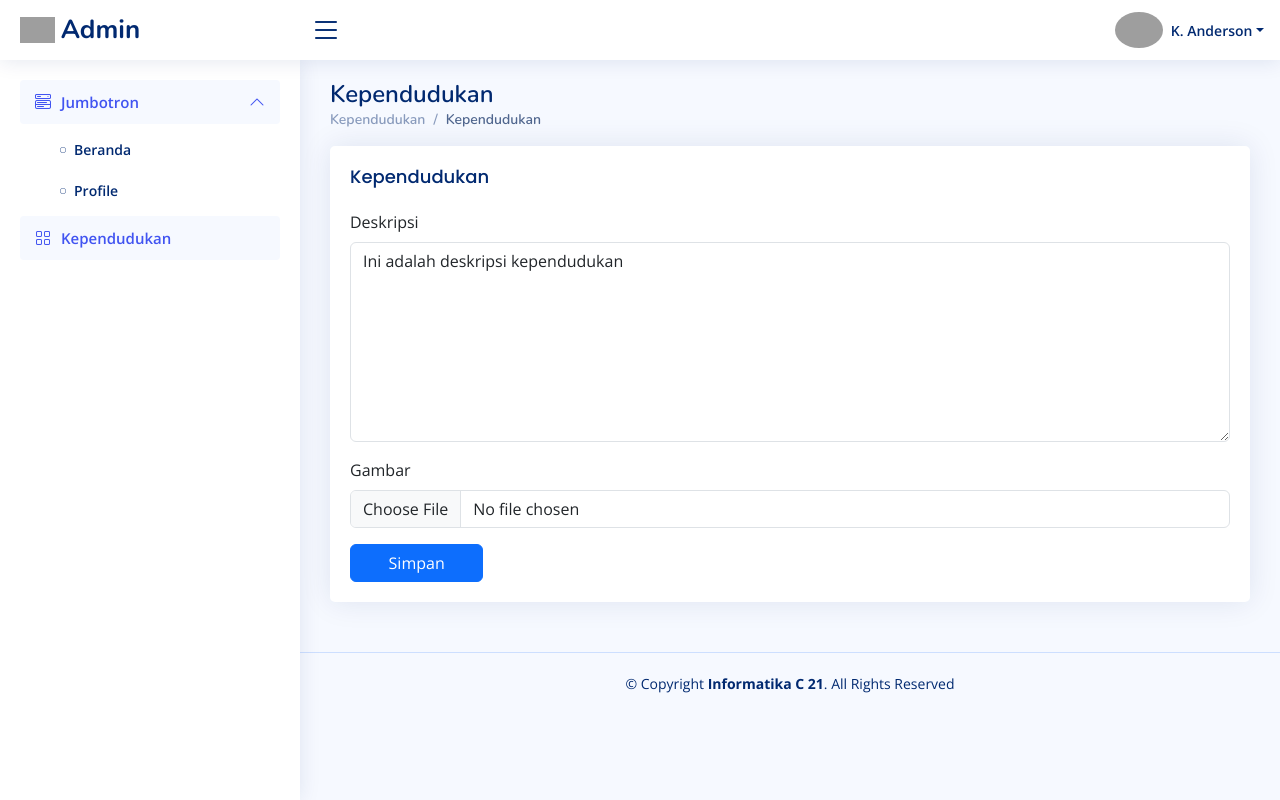
After one commit to dean131/website_karang_taruna_jlapan, a Django app: page /admin/kependudukan/ in a window 1280 px wide. The commit adds this page. Run offline with Django 3.2, Linux system fonts and the light colour scheme; data comes from the database, SQL or seed files in the repository; both versions use the stored data as it was after the commit; some libraries are stand-ins or nearby versions; grey boxes are pictures that could not be loaded.

Commit message:
Add kependudukan feature

```diff
--- a/base/templates/base/home.html
+++ b/base/templates/base/home.html
@@ -77,11 +77,11 @@
             <h2>Data Kependudukan Desa Jlapan</h2>
             <p class="mt-5">{{ kependudukan.deskripsi }}</p>
         </div>
+        {% if kependudukan.foto %}
         <div class="col-md-6 d-flex justify-content-center">
-            <div class="align-self-center m-3 w-75">
-                <img src="{{ kependudukan.foto.url }}" class="w-100 shadow rounded">
-            </div>
+            <img src="{{ kependudukan.foto.url }}" class="w-75 align-self-center shadow rounded">
         </div>
+        {% endif %}
     </div>
 </div>
 <!-- End Kependudukan -->
--- a/myadmin/templates/myadmin/components/sidebar.html
+++ b/myadmin/templates/myadmin/components/sidebar.html
@@ -18,7 +18,14 @@
                     </a>
                 </li>
             </ul>
-        </li><!-- End Components Nav -->
+        </li><!-- End Jumbotrons Nav -->
+
+        <li class="nav-item">
+            <a class="nav-link" href="{% url 'kependudukan' %}">
+                <i class="bi bi-grid"></i>
+                <span>Kependudukan</span>
+            </a>
+        </li><!-- End Kependudukan Nav -->
 
 
     </ul>
--- a/myadmin/templates/myadmin/jumbotron_profile.html
+++ b/myadmin/templates/myadmin/jumbotron_profile.html
@@ -7,7 +7,7 @@
         <h1>Jumbotron</h1>
         <nav>
             <ol class="breadcrumb">
-                <li class="breadcrumb-item"><a href="#">Beranda</a></li>
+                <li class="breadcrumb-item"><a href="#">Jumbotron</a></li>
                 <li class="breadcrumb-item active">Jumbotron Profile</li>
             </ol>
         </nav>
--- /dev/null
+++ b/myadmin/templates/myadmin/kependudukan.html
@@ -0,0 +1,51 @@
+{% extends 'myadmin/base.html' %}
+
+{% block content %}
+<main id="main" class="main">
+
+    <div class="pagetitle">
+        <h1>Kependudukan</h1>
+        <nav>
+            <ol class="breadcrumb">
+                <li class="breadcrumb-item"><a href="#">Kependudukan</a></li>
+                <li class="breadcrumb-item active">Kependudukan</li>
+            </ol>
+        </nav>
+    </div>
+    <!-- End Page Title -->
+
+    <section class="section dashboard">
+        <div class="card">
+            <div class="card-body">
+                <h5 class="card-title">Kependudukan</h5>
+
+                <!-- Vertical Form -->
+                <form class="row g-3" method="post" enctype="multipart/form-data">
+                    {% csrf_token %}
+
+                    <div class="col-12">
+                        <label for="inputPassword" class="form-label">Deskripsi</label>
+                        <textarea class="form-control" style="height: 200px" name="deskripsi"
+                            required>{{ kependudukan.deskripsi }}</textarea>
+                    </div>
+
+                    <div class="col-12">
+                        <label for="formFile" class="form-label">Gambar</label>
+                        <input class="form-control" type="file" id="formFile" name="foto">
+                    </div>
+
+                    <div class="col-2 d-grid">
+                        <button type="submit" class="btn btn-primary">Simpan</button>
+                    </div>
+                </form>
+                <!-- Vertical Form -->
+
+            </div>
+        </div>
+    </section>
+
+</main>
+{% endblock %}
+
+{% block js %}
+{% endblock %}
--- a/myadmin/urls.py
+++ b/myadmin/urls.py
@@ -7,4 +7,5 @@ urlpatterns = [
     path('login/', views.login, name='login'),
     path('', views.jumbotron_beranda, name='jumbotron_beranda'),
     path('jumbotron_profile/', views.jumbotron_profile, name='jumbotron_profile'),
+    path('kependudukan/', views.kependudukan, name='kependudukan'),
 ]
--- a/myadmin/views.py
+++ b/myadmin/views.py
@@ -1,6 +1,6 @@
 from django.shortcuts import render
 
-from base.models import Jumbotron
+from base.models import Jumbotron, Kependudukan
 
 def login(request):
     return render(request, 'myadmin/login.html')
@@ -56,3 +56,38 @@ def jumbotron_profile(request):
         'jumbotron': jumbotron
     }
     return render(request, 'myadmin/jumbotron_profile.html', context)
+
+def kependudukan(request):
+    if request.method == 'POST':
+        kependudukan = Kependudukan.objects.first()
+        deskripsi = request.POST.get('deskripsi')
+        foto = request.FILES.get('foto')
+        jumlah_penduduk_total = request.POST.get('jumlah_penduduk_total')
+        jumlah_penduduk_pria = request.POST.get('jumlah_penduduk_pria')
+        jumlah_penduduk_perempuan = request.POST.get('jumlah_penduduk_perempuan')
+
+        if deskripsi:
+            kependudukan.deskripsi = deskripsi
+        if foto:
+            kependudukan.foto = foto
+        if jumlah_penduduk_total:
+            kependudukan.jumlah_penduduk_total = jumlah_penduduk_total
+        if jumlah_penduduk_pria:
+            kependudukan.jumlah_penduduk_pria = jumlah_penduduk_pria
+        if jumlah_penduduk_perempuan:
+            kependudukan.jumlah_penduduk_perempuan = jumlah_penduduk_perempuan
+        kependudukan.save()
+
+    kependudukan = Kependudukan.objects.first()
+    if not kependudukan:
+        kependudukan = Kependudukan.objects.create(
+            deskripsi='Ini adalah deskripsi kependudukan',
+            jumlah_penduduk_total=0,
+            jumlah_penduduk_pria=0,
+            jumlah_penduduk_perempuan=0,
+        )
+
+    context = {
+        'kependudukan': kependudukan,
+    }
+    return render(request, 'myadmin/kependudukan.html', context)
```
Also changed, not shown: db.sqlite3, static/media/kependudukan/brave-logo-no-shadow.png (added).
